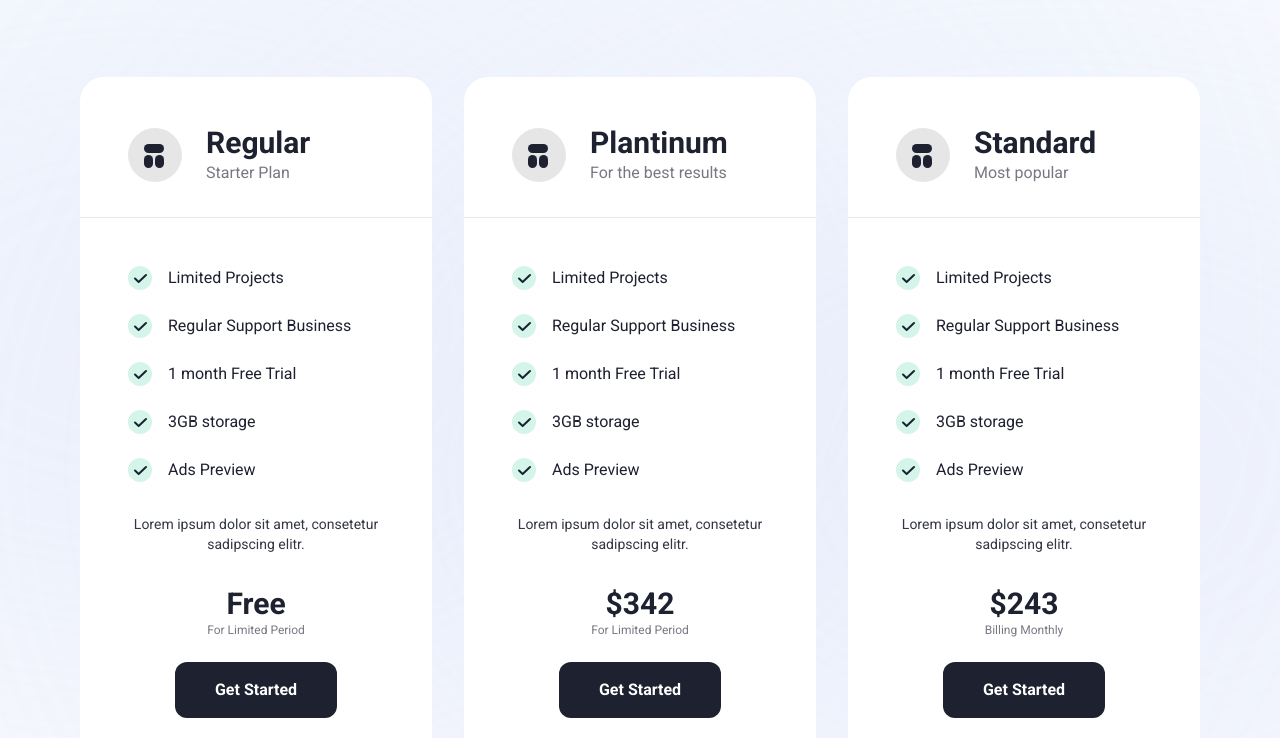
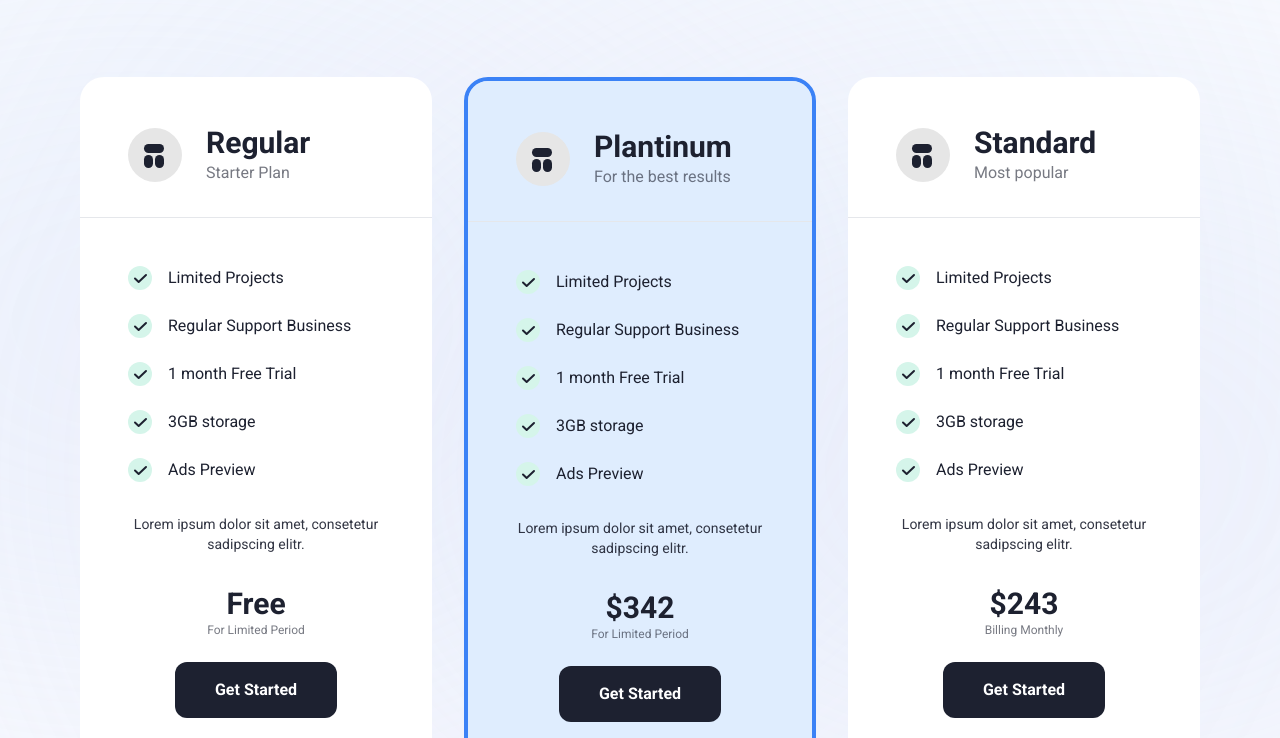
Before and after one commit to jacob-js/thegym-bem-challenge3-sass, a website: page pricing.html in a window 1280 px wide. Shown: the part 502-1240 px from the top of the page. Drawn offline with nearby package versions, Linux system fonts and the light colour scheme.

Commit message:
add selected box styles

```diff
--- a/pricing.html
+++ b/pricing.html
@@ -78,7 +78,7 @@
                 </div>
             </div>
         </div>
-        <div class="pricing__box">
+        <div class="pricing__box pricing__box--selected">
             <div class="pricing__header">
                 <img src="./assets/icons/pricing/pricing-plan.svg" alt="" class="pricing__icon">
                 <div class="pricing__headline">
--- a/style.css
+++ b/style.css
@@ -105,10 +105,13 @@
         @apply absolute right-0 -top-[500px] scale-x-150 -z-10
     }
     .pricing__box{
-        @apply bg-white rounded-3xl
+        @apply bg-white rounded-3xl relative overflow-hidden transition-all
+    }
+    .pricing__box--selected{
+        @apply border-4 border-blue-500 after:absolute after:h-full after:w-full after:inset-0 after:bg-blue-200 after:bg-opacity-50 after:z-0 transition-all
     }
     .pricing__header{
-        @apply flex gap-6 items-center p-12 border-b pb-8
+        @apply flex gap-6 items-center p-12 border-b pb-8 relative z-10
     }
     .pricing__title{
         @apply text-3xl font-bold
@@ -117,7 +120,7 @@
         @apply opacity-60
     }
     .pricing__body{
-        @apply p-12
+        @apply p-12 relative z-10
     }
     .pricing__features{
         @apply flex flex-col gap-6
```
Also changed, not shown: assets/style.css.
